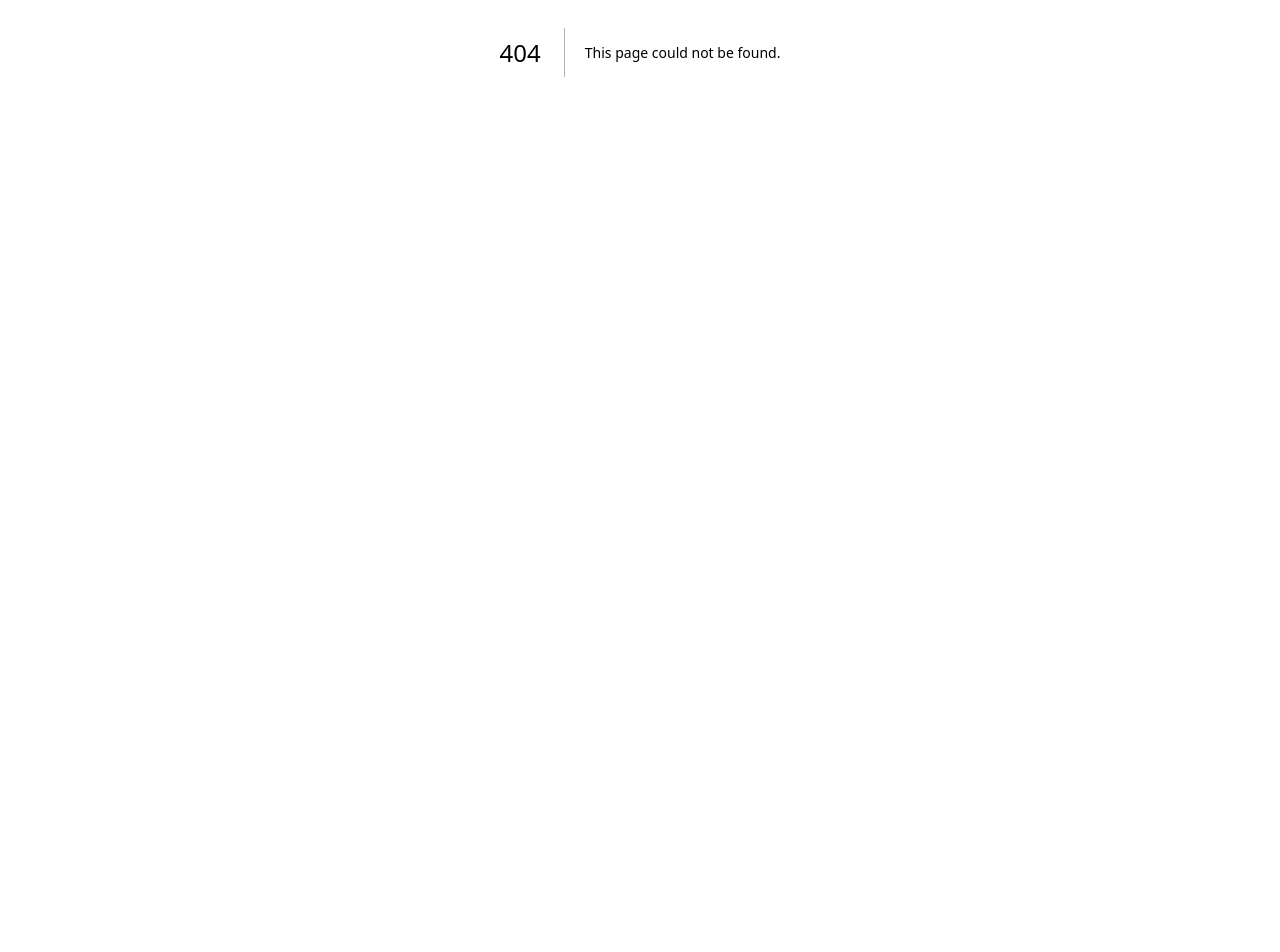
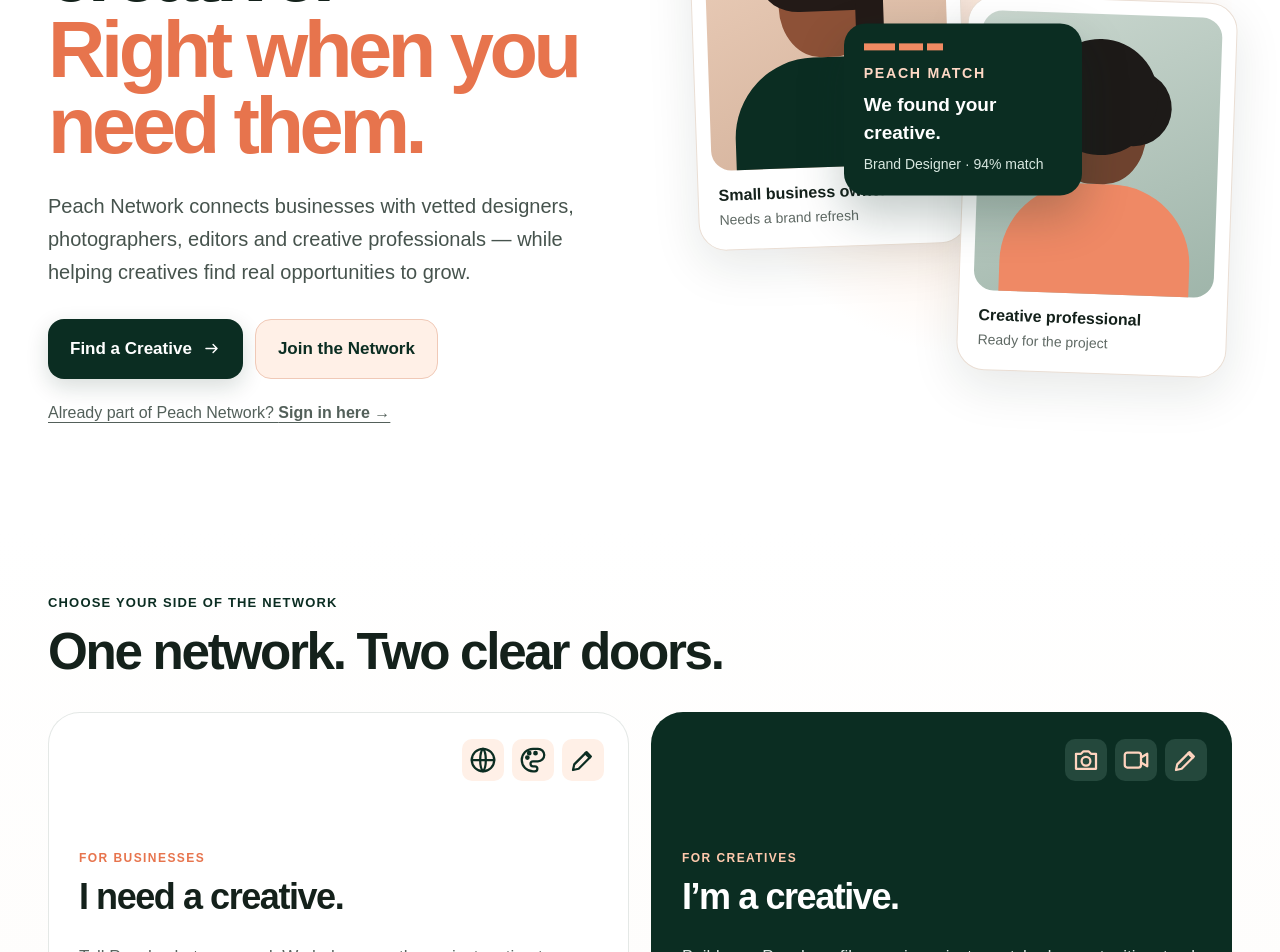
Before and after one commit to sweetasapeachcreativestudio/Peach-Network, a Next.js app: page / in a window 1280 px wide. Before the commit this address had no page. Shown: the part 348-1300 px from the top of the page. Before the commit the page ends 800 px from the top, so only its background shows below. Built offline with nearby package versions, Linux system fonts and the light colour scheme.

Commit message:
Add files via upload

```diff
--- /dev/null
+++ b/app/page.tsx
@@ -0,0 +1,124 @@
+import Link from "next/link";
+import BrandSplash from "./components/brand-splash";
+import { PeachBrand, PoweredBy } from "./components/brand";
+import { ArrowIcon, CameraIcon, GlobeIcon, PaletteIcon, PenIcon, SparkIcon, VideoIcon } from "./components/icons";
+
+function StoryIllustration({ step }: { step: 1 | 2 | 3 }) {
+  if (step === 1) {
+    return (
+      <div className="story-art story-art-one" aria-hidden="true">
+        <div className="human human-owner"><span className="head"/><span className="hair"/><span className="body"/></div>
+        <div className="mini-laptop"><span>Need a flyer + reel</span></div>
+        <div className="paper-stack"><i/><i/><i/></div>
+      </div>
+    );
+  }
+  if (step === 2) {
+    return (
+      <div className="story-art story-art-two" aria-hidden="true">
+        <div className="match-orbit">
+          <span className="match-card m1"><PenIcon/></span>
+          <span className="match-card m2"><VideoIcon/></span>
+          <span className="match-card m3"><CameraIcon/></span>
+          <span className="match-center"><i/><i/><i/></span>
+        </div>
+      </div>
+    );
+  }
+  return (
+    <div className="story-art story-art-three" aria-hidden="true">
+      <div className="human human-owner small"><span className="head"/><span className="hair"/><span className="body"/></div>
+      <div className="project-board"><b>Fall Campaign</b><span className="project-line"><i style={{width:"78%"}}/></span><small>Proof ready</small></div>
+      <div className="human human-creative"><span className="head"/><span className="hair"/><span className="body"/></div>
+    </div>
+  );
+}
+
+export default function Home() {
+  return (
+    <main className="public-page">
+      <BrandSplash />
+      <header className="public-header">
+        <PeachBrand full />
+        <Link href="/auth?mode=signin" className="btn btn-dark btn-small">Sign In</Link>
+      </header>
+
+      <section className="hero-section">
+        <div className="hero-copy">
+          <span className="eyebrow"><SparkIcon /> Creative help without the hunt.</span>
+          <h1>The right creative.<br/><em>Right when you need them.</em></h1>
+          <p>Peach Network connects businesses with vetted designers, photographers, editors and creative professionals — while helping creatives find real opportunities to grow.</p>
+          <div className="hero-actions">
+            <Link href="/auth?role=business&mode=signup" className="btn btn-primary btn-large">Find a Creative <ArrowIcon /></Link>
+            <Link href="/auth?role=creative&mode=signup" className="btn btn-soft btn-large">Join the Network</Link>
+          </div>
+          <Link href="/auth?mode=signin" className="returning-link">Already part of Peach Network? <strong>Sign in here →</strong></Link>
+        </div>
+
+        <div className="hero-visual" aria-label="Peach Network connects business owners and creative professionals">
+          <div className="hero-photo-card business-person">
+            <div className="portrait-illustration portrait-business"><span className="face"/><span className="hair"/><span className="shirt"/></div>
+            <div className="photo-caption"><strong>Small business owner</strong><span>Needs a brand refresh</span></div>
+          </div>
+          <div className="hero-match-card">
+            <span className="match-bars"><i/><i/><i/></span>
+            <small>PEACH MATCH</small>
+            <strong>We found your creative.</strong>
+            <span>Brand Designer · 94% match</span>
+          </div>
+          <div className="hero-photo-card creative-person">
+            <div className="portrait-illustration portrait-creative"><span className="face"/><span className="hair"/><span className="shirt"/></div>
+            <div className="photo-caption"><strong>Creative professional</strong><span>Ready for the project</span></div>
+          </div>
+        </div>
+      </section>
+
+      <section className="audience-section">
+        <div className="section-heading">
+          <span className="eyebrow">Choose your side of the Network</span>
+          <h2>One network. Two clear doors.</h2>
+        </div>
+        <div className="audience-grid">
+          <Link href="/auth?role=business&mode=signup" className="audience-card business-card">
+            <div className="audience-art"><GlobeIcon/><PaletteIcon/><PenIcon/></div>
+            <span className="audience-kicker">FOR BUSINESSES</span>
+            <h3>I need a creative.</h3>
+            <p>Tell Peach what you need. We help scope the project, estimate your Peach Coins and match you with the right vetted creative.</p>
+            <span className="card-cta">Find my creative <ArrowIcon /></span>
+          </Link>
+          <Link href="/auth?role=creative&mode=signup" className="audience-card creative-card">
+            <div className="audience-art"><CameraIcon/><VideoIcon/><PenIcon/></div>
+            <span className="audience-kicker">FOR CREATIVES</span>
+            <h3>I’m a creative.</h3>
+            <p>Build your Peach profile, receive private matched opportunities, track projects and grow through the Network.</p>
+            <span className="card-cta">Join the Network <ArrowIcon /></span>
+          </Link>
+        </div>
+      </section>
+
+      <section className="story-section">
+        <div className="section-heading centered">
+          <span className="eyebrow">HOW PEACH WORKS</span>
+          <h2>Less searching. More creating.</h2>
+          <p>A simple visual story of what happens after you tell Peach what you need.</p>
+        </div>
+        <div className="story-grid">
+          <article className="story-panel"><StoryIllustration step={1}/><span className="story-number">01</span><h3>Tell Peach the project.</h3><p>Choose what you need, answer a few guided questions and see a Peach Coin estimate.</p></article>
+          <article className="story-panel featured"><StoryIllustration step={2}/><span className="story-number">02</span><h3>We find your match.</h3><p>Peach Match considers specialty, level, availability and project fit — no public bidding pile.</p></article>
+          <article className="story-panel"><StoryIllustration step={3}/><span className="story-number">03</span><h3>Create together.</h3><p>Chat, share proofs, follow the progress bar and approve the final work in one project space.</p></article>
+        </div>
+      </section>
+
+      <section className="trust-strip">
+        <strong>Real creatives. Clear projects. Human support.</strong>
+        <p>Built for businesses that need creative help and creatives who deserve better opportunities.</p>
+      </section>
+
+      <footer className="public-footer">
+        <PeachBrand full />
+        <PoweredBy />
+        <div className="footer-links"><Link href="/legal/terms">Terms</Link><Link href="/legal/privacy">Privacy</Link><Link href="/legal/peach-coins">Peach Coin Policy</Link></div>
+      </footer>
+    </main>
+  );
+}
```
